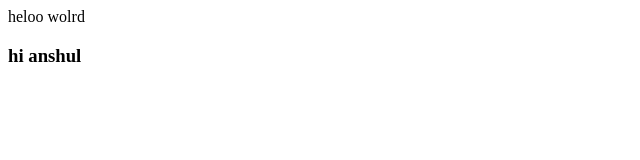
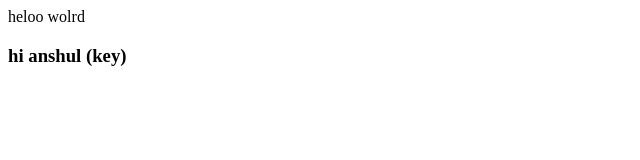
Before and after one commit to anshurwtanshu/gitdemo, a plain HTML site: page index.html in a window 1280 px wide. Shown: the full height of the page, 0-640 px from the left. Drawn offline with Linux system fonts and the light colour scheme.

Commit message:
add a key

```diff
--- a/index.html
+++ b/index.html
@@ -1,2 +1,2 @@
 <p> heloo wolrd</p>
-<H3>hi anshul</H3>
+<H3>hi anshul (key)</H3>
```
